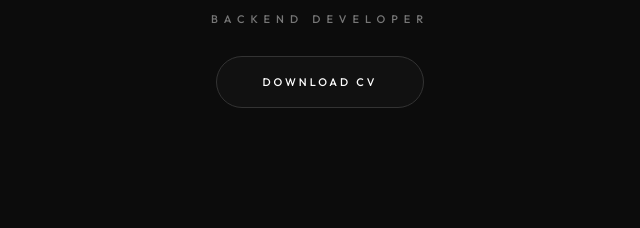
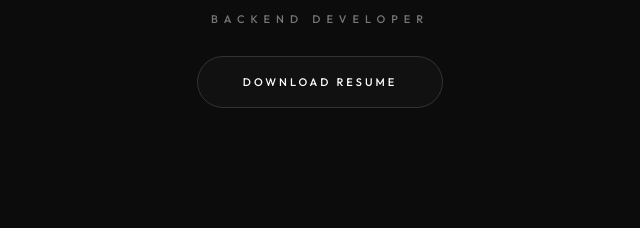
Before and after one commit to shamsiyevshamsiddin19/shamsiyev.uz, a plain HTML site: page index.html in a window 1280 px wide. Shown: the part 451-679 px from the top of the page, 320-960 px from the left. Drawn offline with nearby package versions, Linux system fonts and the light colour scheme.

Commit message:
Add rotation for DOWNLOAD CV and DOWNLOAD RESUME text

```diff
--- a/index.html
+++ b/index.html
@@ -42,7 +42,7 @@
                 <span class="small-text">I AM</span>
                 <h1 class="main-title">SHAMSIDDIN</h1>
                 <span class="small-text bottom-text">BACKEND DEVELOPER</span>
-                <a href="#" class="btn cv-btn" style="margin-top: 30px;">DOWNLOAD CV</a>
+                <a href="#" class="btn cv-btn" style="margin-top: 30px;"><span id="cv-text">DOWNLOAD CV</span></a>
             </div>
         </section>
 
--- a/script.js
+++ b/script.js
@@ -154,4 +154,20 @@ document.addEventListener('DOMContentLoaded', () => {
             }, 500);
         }, 4000);
     }
+    // CV/Resume Rotator
+    const cvText = document.getElementById('cv-text');
+    if (cvText) {
+        const cvTexts = ['DOWNLOAD CV', 'DOWNLOAD RESUME'];
+        let cvIndex = 0;
+        cvText.style.transition = 'opacity 0.5s ease-in-out';
+
+        setInterval(() => {
+            cvText.style.opacity = 0;
+            setTimeout(() => {
+                cvIndex = (cvIndex + 1) % cvTexts.length;
+                cvText.textContent = cvTexts[cvIndex];
+                cvText.style.opacity = 1;
+            }, 500);
+        }, 4000);
+    }
 });
```
